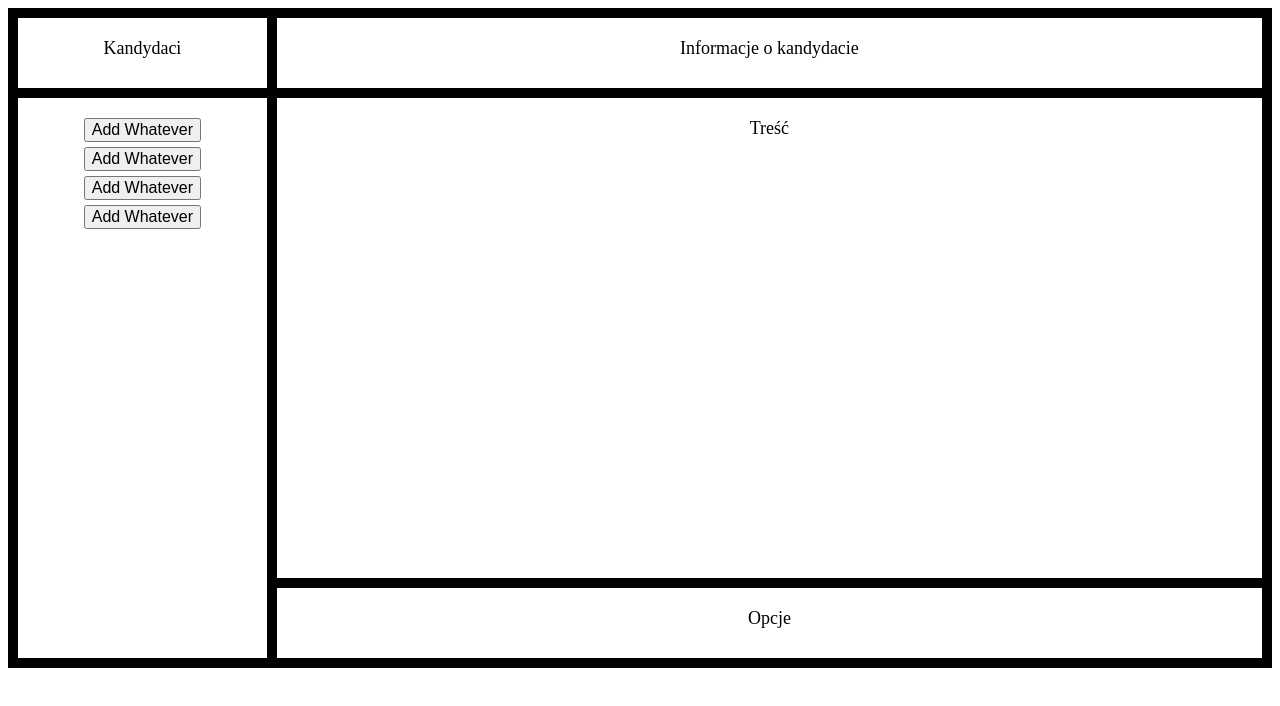
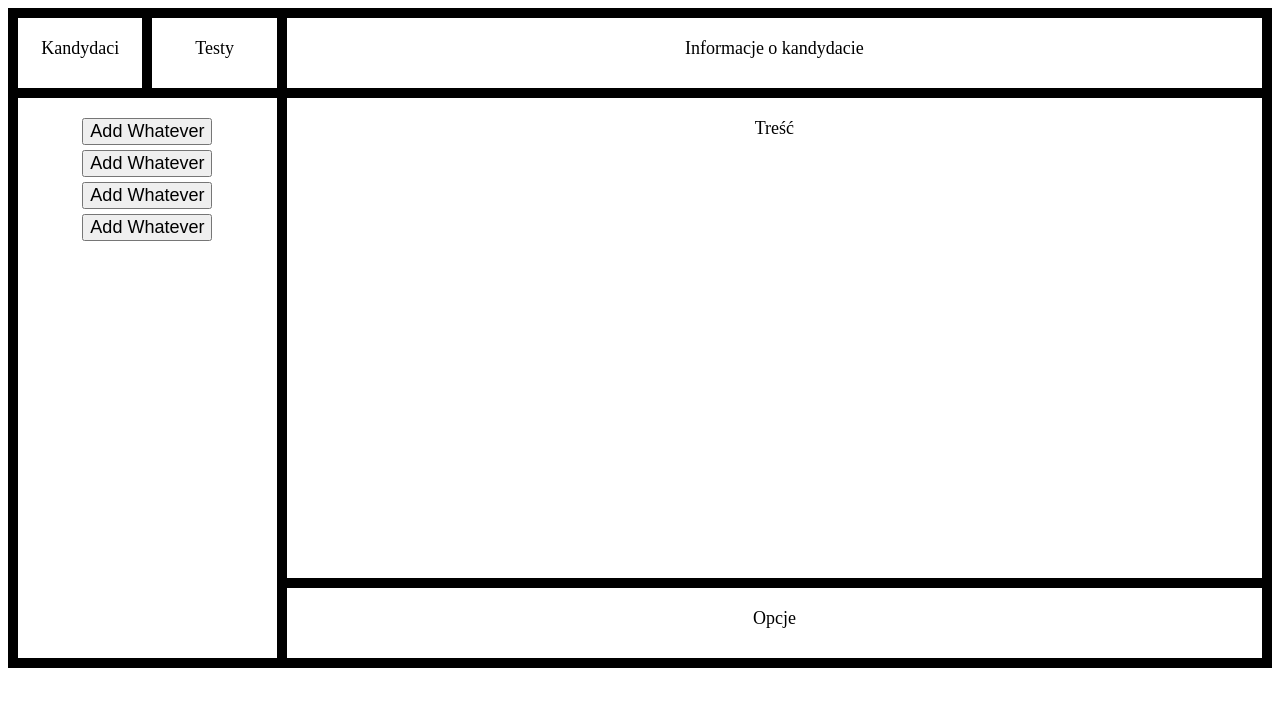
Before and after one commit to lodz-university-of-technology-masi/Stratocumulus, a plain HTML site: page View/user-view.html in a window 1280 px wide. Drawn offline with Linux system fonts and the light colour scheme.

```diff
--- a/View/user-view.html
+++ b/View/user-view.html
@@ -1,23 +1,25 @@
 <!DOCTYPE html>
-<html>
+<html lang="en">
 <head>
+    <meta charset="utf-8">
     <style>
 .item1 { grid-area: uTitle; }
 .item2 { grid-area: mTitle; }
 .item3 { grid-area: uList; }
 .item4 { grid-area: uSum; }
 .item5 { grid-area: uOpt; }
+.item6 { grid-area: tTitle; }
 
 .grid-container {
   display: grid;
   grid-template-areas:
-    "uTitle mTitle mTitle"
-    "uList uSum uSum"
-    "uList uOpt uOpt";
+    "uTitle tTitle mTitle mTitle"
+    "uList uList uSum uSum"
+    "uList uList uOpt uOpt";
   background-color: #000000;
   padding: 10px;
   grid-template-rows: 70px 1fr 70px;
-  grid-template-columns: 20% 1fr 15%;
+  grid-template-columns:10% 10% 1fr 15%;
   grid-row-gap: 10px;
   grid-column-gap: 10px;
   text-align: center;
@@ -26,7 +28,7 @@
 }
 .button {
 outline: none;
-font-size: 16px;
+font-size: 18px;
 cursor: pointer
 text-align:center;
 margin: 0 auto;
@@ -55,6 +57,7 @@
     <body>
         <div class="grid-container">
             <div class="item1">Kandydaci</div>
+            <div class="item6">Testy</div>
             <div class="item2">Informacje o kandydacie</div>
             <div class="item3">
                 <div class="block-display">
@@ -62,10 +65,10 @@
                     <button class="button">Add Whatever</button>
                     <button class="button">Add Whatever</button>
                     <button class="button">Add Whatever</button>
-        </div></div>
+                </div>
+            </div>
             <div class="item4">Treść</div>
             <div class="item5">Opcje</div>
         </div>
-
     </body>
 </html>
```
Lines whose indentation alone changed are shown as unchanged.
